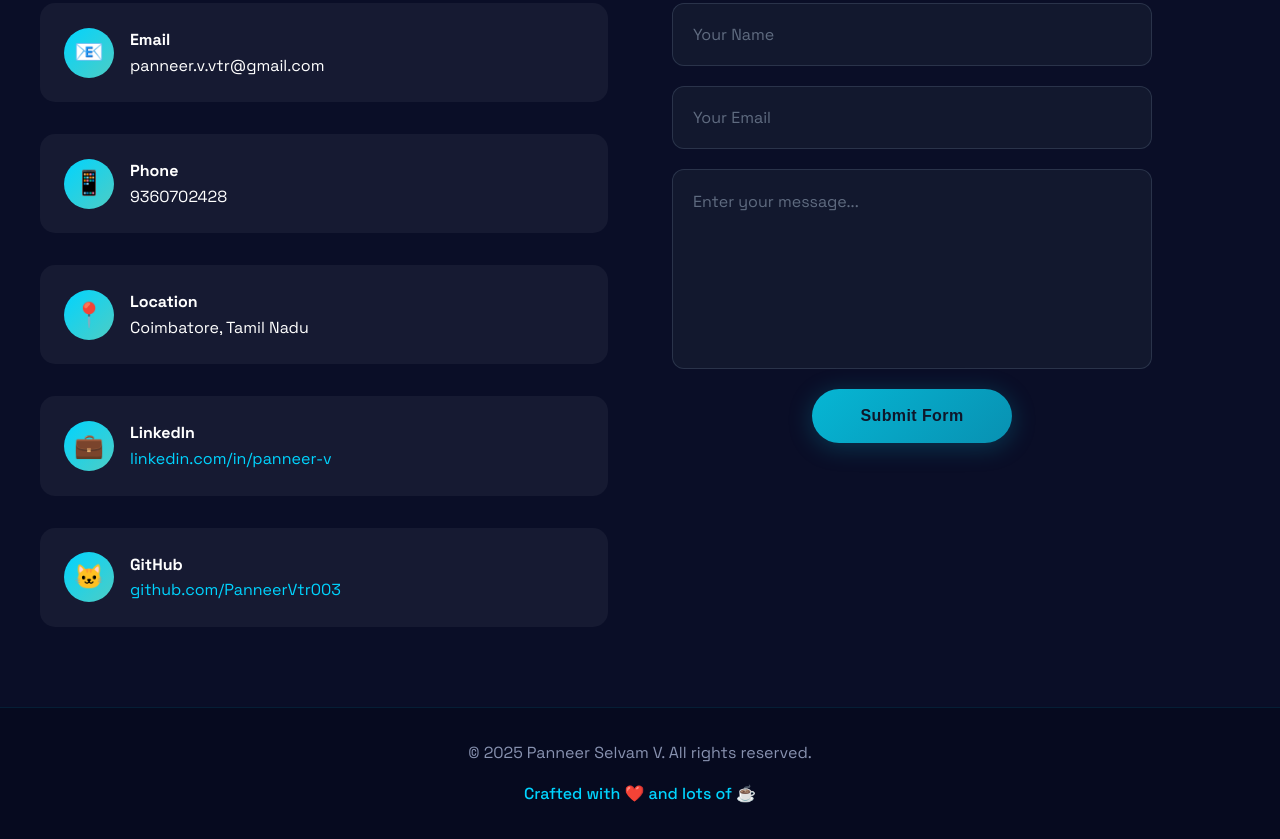
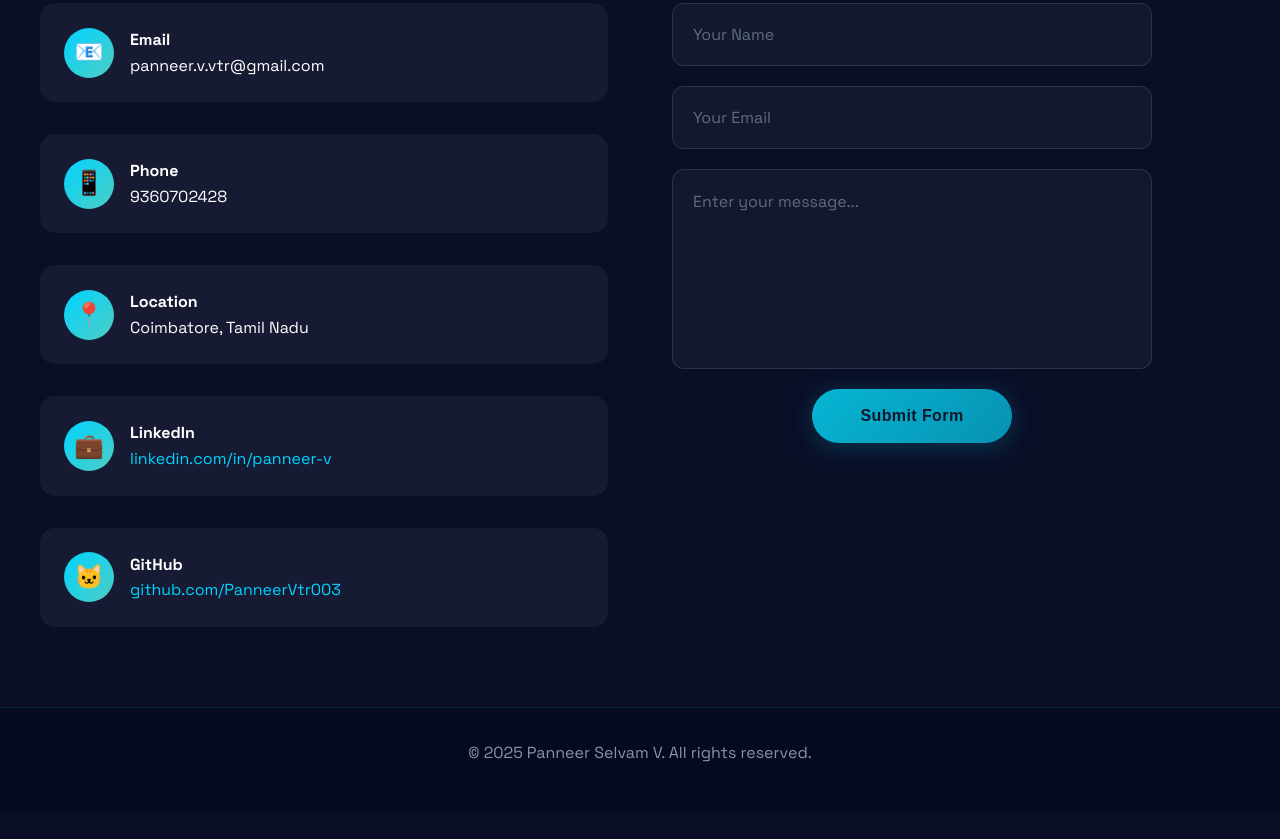
Before and after one commit to PanneerVtr003/Portfolio, a plain HTML site: page index.html in a window 1280 px wide. Shown: the part 6618-7457 px from the top of the page. After the commit the page ends 7431 px from the top, so only its background shows below. Drawn offline with Linux system fonts and the light colour scheme.

Commit message:
Update index.html

```diff
--- a/index.html
+++ b/index.html
@@ -462,7 +462,7 @@ form.addEventListener('submit', function(e) {
     <footer style="background: var(--darker); padding: 2rem; text-align: center; border-top: 1px solid rgba(0, 212, 255, 0.1);">
         <div class="container">
             <p style="color: var(--gray); margin-bottom: 1rem;">© 2025 Panneer Selvam V. All rights reserved.</p>
-            <p style="color: var(--primary); font-weight: 500;">Crafted with ❤️ and lots of ☕</p>
+
         </div>
     </footer>
 
```
